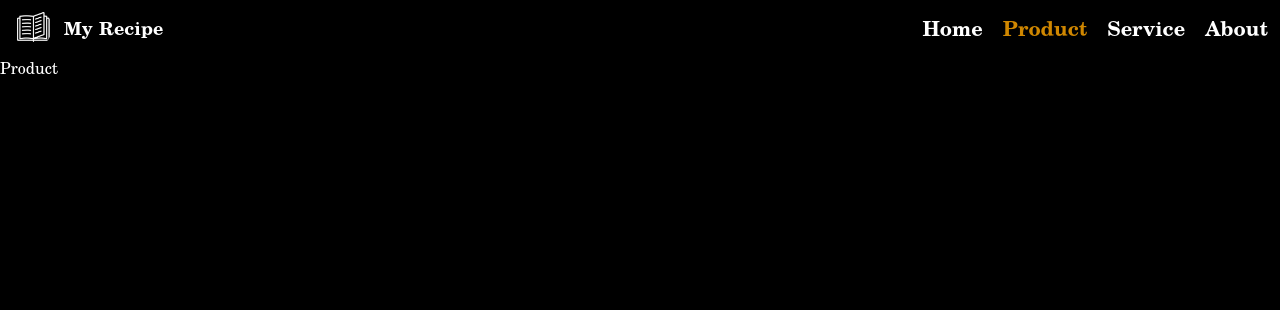
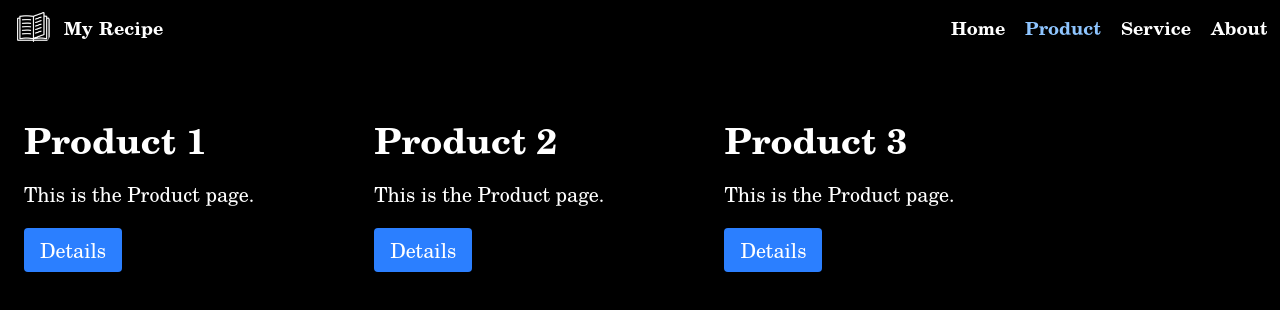
Before and after one commit to Vidushi491/ReactProject-9, a React (Vite) app: page /product in a window 1280 px wide. Shown: the top 310 px of the page. Built offline with nearby package versions, Linux system fonts and the light colour scheme.

Commit message:
Updated Project 9

```diff
--- a/src/components/Nav.jsx
+++ b/src/components/Nav.jsx
@@ -18,14 +18,14 @@ const [open, setOpen] = useState(false)
         <img
         src={logo}
         alt="logo"
-        className="w-14 h-14 object-cover"
+        className="w-14 h-14 object-cover  "
         />
         <BlurText
         text="My Recipe"
         animateBy="words"
         direction="top"
         delay={200}
-        className="font-bold text-lg"
+        className="font-bold text-lg "
         />
         </div>
         <button
@@ -52,16 +52,52 @@ const [open, setOpen] = useState(false)
         </button>
         <ul className="flex mt-6 p-2 flex-col gap-8 font-extrabold text-2xl">
           <li onClick={()=>setOpen(false)}>
-          <NavLink className = {(e) => (e.isActive ? "text-yellow-600" : "")} to = '/'>Home</NavLink>
+          <NavLink
+          className = {(e) => (e.isActive ? "text-blue-300" : "")}
+          to = '/'>
+          <BlurText
+          text="Home"
+          animateBy="words"
+          direction="top"
+          delay={200}
+          className="font-bold text-lg "/>
+          </NavLink>
           </li>
           <li onClick={()=>setOpen(false)}>
-          <NavLink className = {(e) => (e.isActive ? "text-yellow-600" : "")} to = '/product'>Product</NavLink>
+          <NavLink
+            className = {(e) => (e.isActive ? "text-blue-300" : "")}
+            to = '/product'>
+            <BlurText
+            text="Product"
+            animateBy="words"
+            direction="top"
+            delay={200}
+            className="font-bold text-lg"/>
+            </NavLink>
           </li>
           <li onClick={()=>setOpen(false)}>
-          <NavLink className = {(e) => (e.isActive ? "text-yellow-600" : "")} to = '/service'>Service</NavLink>
+          <NavLink
+            className = {(e) => (e.isActive ? "text-blue-300" : "")}
+            to = '/service'>
+            <BlurText
+            text="Service"
+            animateBy="words"
+            direction="top"
+            delay={200}
+            className="font-bold text-lg"/>
+            </NavLink>
           </li>
           <li onClick={()=>setOpen(false)}>
-          <NavLink className = {(e) => (e.isActive ? "text-yellow-600" : "")} to = '/about'>About</NavLink>
+          <NavLink
+            className = {(e) => (e.isActive ? "text-blue-300" : "")}
+            to = '/about'>
+            <BlurText
+            text="About"
+            animateBy="words"
+            direction="top"
+            delay={200}
+            className="font-bold text-lg"/>
+            </NavLink>
           </li>
         </ul>
         </div>
@@ -73,31 +109,58 @@ const [open, setOpen] = useState(false)
         <img
         src={logo}
         alt="logo"
-        className="w-10 h-10 object-cover rounded-full"
+        className="w-10 h-10 object-cover rounded-full "
         />
         <BlurText
         text="My Recipe"
         animateBy="words"
         direction="top"
         delay={120}
-        className="font-bold text-lg"
+        className="font-bold text-lg "
         />
         </div>
 
         <div className="flex gap-5 font-semibold text-xl">
-        <NavLink className = {(e) => (e.isActive ? "text-yellow-600 " : "")}
-        to = '/'>
-        Home
-        </NavLink>
-        <NavLink className = {(e) => (e.isActive ? "text-yellow-600" : "")} to = '/product'>
-        Product
-        </NavLink>
-        <NavLink className = {(e) => (e.isActive ? "text-yellow-600" : "")} to = '/service'>
-        Service
-        </NavLink>
-        <NavLink className = {(e) => (e.isActive ? "text-yellow-600" : "")} to = '/about'>
-        About
-        </NavLink>
+        <NavLink
+          className = {(e) => (e.isActive ? "text-blue-300" : "")}
+          to = '/'>
+          <BlurText
+          text="Home"
+          animateBy="words"
+          direction="top"
+          delay={200}
+          className="font-bold text-lg"/>
+          </NavLink>
+        <NavLink
+          className = {(e) => (e.isActive ? "text-blue-300" : "")}
+          to = '/product'>
+          <BlurText
+          text="Product"
+          animateBy="words"
+          direction="top"
+          delay={200}
+          className="font-bold text-lg"/>
+          </NavLink>
+        <NavLink
+          className = {(e) => (e.isActive ? "text-blue-300" : "")}
+          to = '/service'>
+          <BlurText
+          text="Service"
+          animateBy="words"
+          direction="top"
+          delay={200}
+          className="font-bold text-lg"/>
+          </NavLink>
+        <NavLink
+          className = {(e) => (e.isActive ? "text-blue-300" : "")}
+          to = '/about'>
+          <BlurText
+          text="About"
+          animateBy="words"
+          direction="top"
+          delay={200}
+          className="font-bold text-lg"/>
+          </NavLink>
         </div>
       </div>
   </div>
--- a/src/components/Product.jsx
+++ b/src/components/Product.jsx
@@ -1,8 +1,43 @@
-import React from 'react'
+import { useNavigate } from "react-router-dom";
+
 
 const Product = () => {
+const navigate = useNavigate();
+const ProductHandler = (name)=>{
+  navigate(`.product/details/${name}`);
+}
   return (
-    <div>Product</div>
+    <div className="flex flex-wrap gap-30 p-6">
+
+      <div className="" >
+      <h1 className=" mt-10 font-bold text-4xl">Product 1</h1>
+      <p className=" mt-5 text-xl font-medium">This is the Product page.</p>
+      <button
+      className=" mt-5 text-xl font-medium bg-blue-500 text-white px-4 py-2 rounded"
+      onClick={() =>ProductHandler("Product 1")}>
+      Details
+      </button>
+      </div>
+
+      <div className="" >
+      <h1 className=" mt-10 font-bold text-4xl">Product 2</h1>
+      <p className=" mt-5 text-xl font-medium">This is the Product page.</p>
+      <button className=" mt-5 text-xl font-medium bg-blue-500 text-white px-4 py-2 rounded"
+      onClick={() =>ProductHandler("Product 2")}>
+      Details
+      </button>
+      </div>
+
+      <div className="" >
+      <h1 className=" mt-10 font-bold text-4xl">Product 3</h1>
+      <p className=" mt-5 text-xl font-medium">This is the Product page.</p>
+      <button
+      className=" mt-5 text-xl font-medium bg-blue-500 text-white px-4 py-2 rounded"
+      onClick={() =>ProductHandler("Product 3")}>
+      Details
+      </button>
+      </div>
+    </div>
   )
 }
 
--- /dev/null
+++ b/src/components/ProductDetails.jsx
@@ -0,0 +1,18 @@
+import { useNavigate, useParams } from "react-router-dom";
+
+const ProductDetails = () => {
+    const navigate = useNavigate();
+    const params = useParams();
+    console.log(params);
+
+
+  return (
+    <div className="flex items-center flex-col mt-20">
+        <h1 className=" mt-10 font-bold text-4xl">{params.name}</h1>
+        <p className=" mt-5 text-xl font-medium">This is the Product Details page.</p>
+        <button className=" mt-5 text-xl font-medium bg-blue-500 text-white px-4 py-2 rounded" onClick={() => navigate(-1)}>Go Back</button>
+    </div>
+  )
+}
+
+export default ProductDetails
--- a/src/routes/MainRoutes.jsx
+++ b/src/routes/MainRoutes.jsx
@@ -3,15 +3,17 @@ import Product from '../components/Product'
 import Service from '../components/Service'
 import About from '../components/About'
 import { Route, Routes } from 'react-router-dom'
+import ProductDetails from '../components/ProductDetails'
 
 const MainRoutes = () => {
   return (
-     <Routes>
+  <Routes>
     <Route path="/" element={<Home/>}/>
-     <Route path="/product" element={<Product/>}/>
-      <Route path="/service" element={<Service/>}/>
-       <Route path="/about" element={<About/>}/>
-   </Routes>
+    <Route path="/product" element={<Product/>}/>
+    <Route path="/product/:name" element={<ProductDetails/>}/>
+    <Route path="/service" element={<Service/>}/>
+    <Route path="/about" element={<About/>}/>
+  </Routes>
   )
 }
 
```
